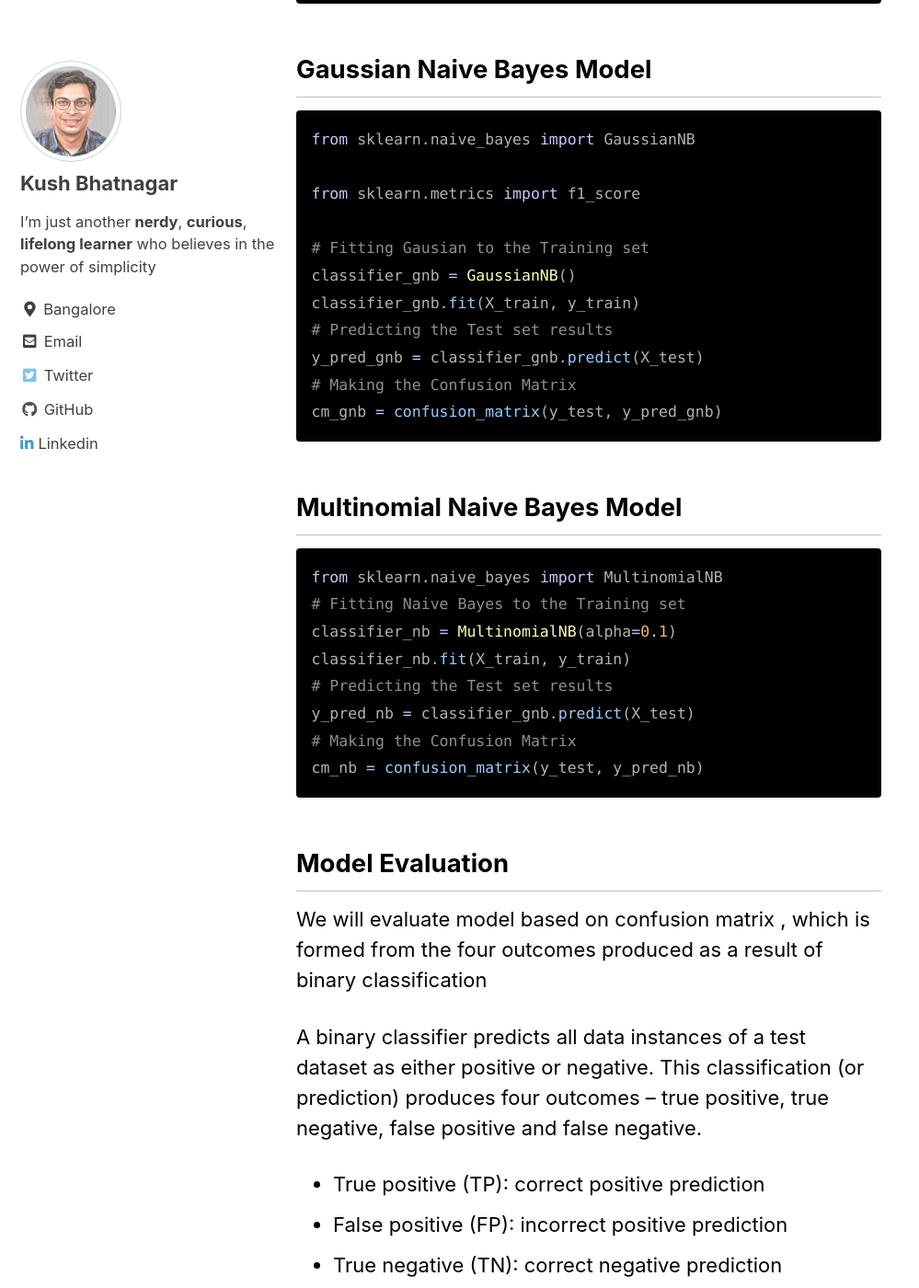
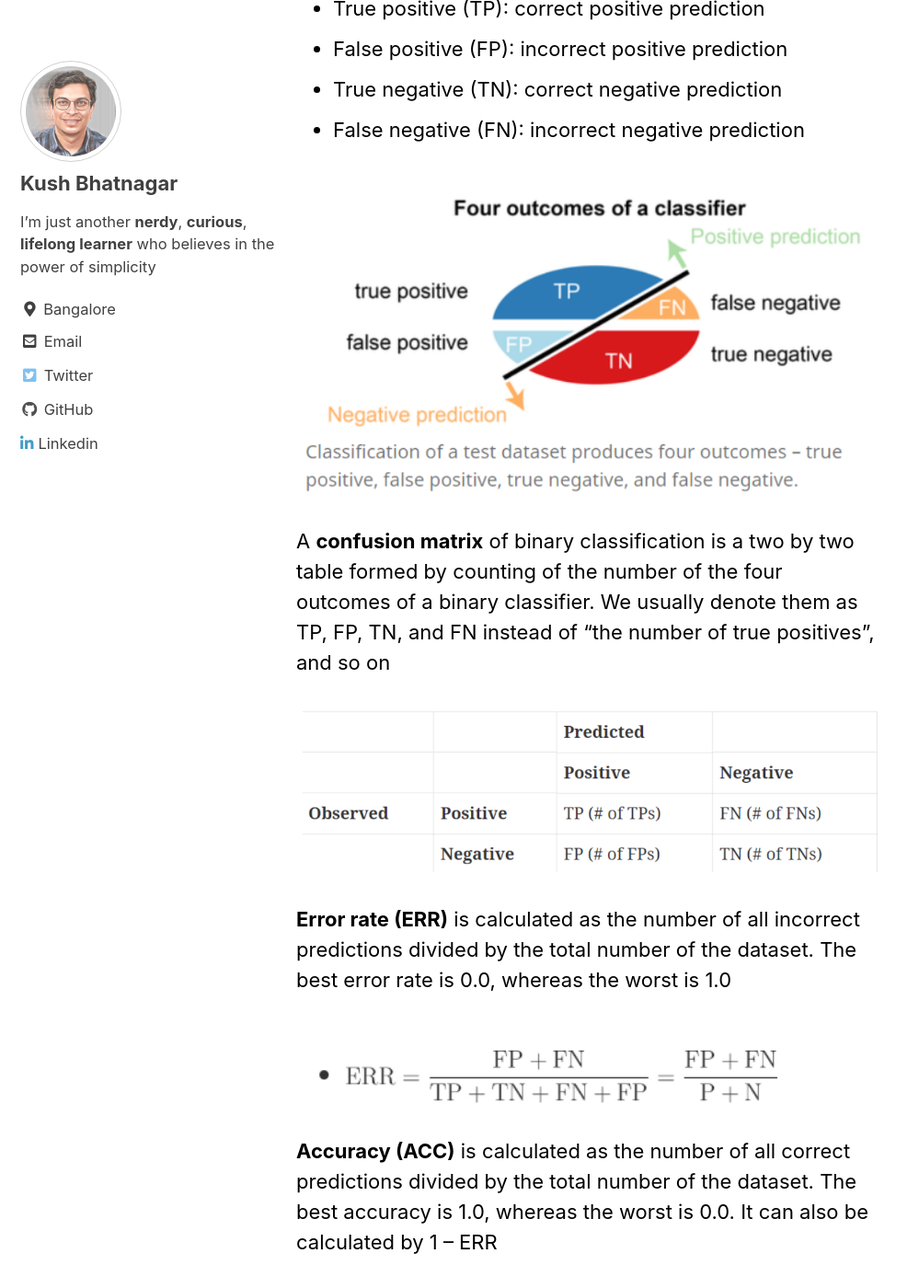
Before and after one commit to KushBhatnagar/kushbhatnagar.github.io, a Jekyll site: the page built from _posts/2020-03-13-regression-test-case-selection-using-ml.md, in a window 1280 px wide and 1400 px high, scrolled down 20567 px. Shown: the whole window at 92% size, without its empty margins (0-999 px from the left). Built offline with Jekyll 4.4.1, drawn with Linux system fonts in a browser that asks for light colours; cached includes are drawn as plain includes; comment, search, counter and statistics services are not loaded; some of the changed text lies outside the part shown.

Commit message:
updating old blogs

````diff
--- a/_posts/2020-03-13-regression-test-case-selection-using-ml.md
+++ b/_posts/2020-03-13-regression-test-case-selection-using-ml.md
@@ -25,9 +26,11 @@
 
 Before going forward let's understand how currently test selection process is happening in HP Cloud Print Platform
 
-> **Note**: Below image is specific to a particular organization but across the industry, the process is somewhat similar to this
 
-<img src="/assets/images/TCSelectionProcess.png">
+<figure>
+<a><img src="/assets/images/TCSelectionProcess.png"></a>
+<figcaption>This image is specific to a particular organization but across the industry, the process is somewhat similar to this</figcaption>
+</figure>
 
 
 **Release Manifest:** It is collection of versioned stuff that is being deployed, configuration settings, and issues/stories/artifacts description which are going to be deployed in particular release.
@@ -53,6 +56,8 @@
 **Step 4:** Based on the impacted functionality list from above two steps SME will now navigate to Test Rail to search relevant test cases
 
 **Step 5:** With the help of domain knowledge and data collected from above steps SME will select the list of test cases from Test Rail
+
+Let’s take a quick look at test data which consists of regression test cases across four release cycles
 
 <img src="/assets/images/sample-data-set.png">
 
@@ -178,10 +183,8 @@
 
 Now we will check **Automation Status** feature , will try to understand that how test cases are selected across releases based on automation status
 
-*Total Number of Automated Test Cases are 236*
-
-
-*Total number of selected test cases which are automated 139*
+- Total Number of Automated Test Cases are **236**
+- Total number of selected test cases which are automated **139**
 
 
 <img src="/assets/images/output_26_2.svg">
@@ -200,6 +203,9 @@
 
 With this it's evident that **Automation Test Cases** feature played a role in test case selection specially when we have lot to test.
 
+*Above EDA looks obvious to many but the intent is to establish a relationship between features and target variable, so that classifier can learn the same pattern*
+{: .notice}
+
 With this we are done with analysis of all categorical data columns present in our data set and all of them looks related to our Target Variable , we will keep all of them in our further analysis.
 
 Let's start with Textual columns , we have following Text columns
@@ -216,12 +222,12 @@
 
 Also , in our data set 'GIT commit Message' is very inconsistent and most of the commit messages are of bug fixing and for these fixes commit messages are either bug ID or bug description which is kind of duplicate of data present in feature 'Bug Description'. We can drop  GIT commit message column also.
 
-> It’s recommended that ‘Commit Messages’ should be there for test cases selection but for this relevant messages should enter at the time of commit and same has to be captured properly in Release Manifest for each releases
+*It’s recommended that ‘Commit Messages’ should be there for test cases selection but for this relevant messages should enter at the time of commit and same has to be captured properly in Release Manifest for each releases*
+{: .notice--warning}
 
 Let's start looking at 'Test Case Title' and 'Test Case Description'
 
 <img src = "/assets/images/output_31_0.svg">
-
 
 
 There are no empty records in Test Case Title but same is not true for Description , majority of the description is empty.
@@ -467,8 +473,8 @@
 To create Corpus we have to perform the following actions
 
 <ol>
-    <li><b>Remove unwanted words</b>: Removal of unwanted words such as <a>special characters</a> and <a>numbers</a> to get only pure text. We will do it by specify our pattern using re library</li>
-    <li><b>Transform words to lowercase</b>: Transform words to lowercase because upper and lower case have diffirent <a>ASCII</a> codes</li>
+    <li><b>Remove unwanted words</b>: Removal of unwanted words such as special characters and numbers to get only pure text. We will do it by specify our pattern using re library</li>
+    <li><b>Transform words to lowercase</b>: Transform words to lowercase because upper and lower case have diffirent ASCII codes</li>
     <li><b>Remove stopwords</b>:Stop words are usually the most common words in a language and they will be irrelevant in determining the nature</li>
     <li><b>Stemming words</b>:Stemming is the process of reducing words to their word stem, base or root form. We use stemming to reduce Bag of Words dimensionality</li>
 </ol>
@@ -510,7 +516,7 @@
 
 For Example :
 
-<img src="images/BagOfWord.png">
+<img src="/assets/images/BagOfWord.png">
 
 
 
@@ -570,169 +576,42 @@
 * Gradient Boosting Model
 * K - Nearest Neighbors Model
 
+After building models we will evaluate our model based on confusion matrix , which is formed from the four outcomes produced as a result of binary classification
 
-```python
-# Splitting the dataset into the Training set and Test set
-from sklearn.model_selection import train_test_split
-X_train, X_test, y_train, y_test = train_test_split(X, y, test_size = 0.20, random_state = 0)
-```
-
-## Logistic Regression Model
-
-
-```python
-# Fitting Logistic Regression to the Training set
-from sklearn.linear_model import LogisticRegression
-from sklearn.metrics import confusion_matrix
-classifier_lr = LogisticRegression(solver='liblinear')
-classifier_lr.fit(X_train,y_train)
-# Predicting the Test set results
-y_pred_lr = classifier_lr.predict(X_test)
-# Making the Confusion Matrix
-cm_lr = confusion_matrix(y_test, y_pred_lr)
-```
-
-## Gaussian Naive Bayes Model
-
-
-```python
-from sklearn.naive_bayes import GaussianNB
-
-from sklearn.metrics import f1_score
-
-# Fitting Gausian to the Training set
-classifier_gnb = GaussianNB()
-classifier_gnb.fit(X_train, y_train)
-# Predicting the Test set results
-y_pred_gnb = classifier_gnb.predict(X_test)
-# Making the Confusion Matrix
-cm_gnb = confusion_matrix(y_test, y_pred_gnb)
-```
-
-## Multinomial Naive Bayes Model
-
-
-```python
-from sklearn.naive_bayes import MultinomialNB
-# Fitting Naive Bayes to the Training set
-classifier_nb = MultinomialNB(alpha=0.1)
-classifier_nb.fit(X_train, y_train)
-# Predicting the Test set results
-y_pred_nb = classifier_gnb.predict(X_test)
-# Making the Confusion Matrix
-cm_nb = confusion_matrix(y_test, y_pred_nb)
-```
-
-## Model Evaluation
-
-We will evaluate model based on confusion matrix , which is formed from the four outcomes produced as a result of binary classification
-
-A binary classifier predicts all data instances of a test dataset as either positive or negative. This classification (or prediction) produces four outcomes – true positive, true negative, false positive and false negative.
+A binary classifier predicts all data instances of a test dataset as either positive or negative. This classification (or prediction) produces four outcomes — true positive, true negative, false positive and false negative.
 
 * True positive (TP): correct positive prediction
 * False positive (FP): incorrect positive prediction
 * True negative (TN): correct negative prediction
 * False negative (FN): incorrect negative prediction
 
-<img src="images/ConfusionMatrix.png">
+<img src="/assets/images/ConfusionMatrix.png">
 
-## Confusion matrix
-A confusion matrix of binary classification is a two by two table formed by counting of the number of the four outcomes of a binary classifier. We usually denote them as TP, FP, TN, and FN instead of “the number of true positives”, and so on
+A **confusion matrix** of binary classification is a two by two table formed by counting of the number of the four outcomes of a binary classifier. We usually denote them as TP, FP, TN, and FN instead of “the number of true positives”, and so on
 
-<img src="images/ConfusionMatrixTable.png">
+<img src="/assets/images/ConfusionMatrixTable.png">
 
-## Error Rate
+**Error rate (ERR)** is calculated as the number of all incorrect predictions divided by the total number of the dataset. The best error rate is 0.0, whereas the worst is 1.0
 
-Error rate (ERR) is calculated as the number of all incorrect predictions divided by the total number of the dataset. The best error rate is 0.0, whereas the worst is 1.0
+<img src="/assets/images/ErrorRate.png">
 
-<img src="images/ErrorRate.png">
+**Accuracy (ACC)** is calculated as the number of all correct predictions divided by the total number of the dataset. The best accuracy is 1.0, whereas the worst is 0.0. It can also be calculated by 1 – ERR
 
-## Accuracy
-Accuracy (ACC) is calculated as the number of all correct predictions divided by the total number of the dataset. The best accuracy is 1.0, whereas the worst is 0.0. It can also be calculated by 1 – ERR
+<img src="/assets/images/AccuracyRate.png">
 
-<img src="images/AccuracyRate.png">
+**F1 Score**
 
-## F1 Score
-
-<img src="images/F1Score.png">
+<img src="/assets/images/F1Score.png">
 
 
-```python
-#Calculating Model Accuracy
-printmd('**Regression Classifier Accuracy Score is {} for Train Data Set**'.format(classifier_lr.score(X_train, y_train)))
-printmd('**Regression Classifier Accuracy Score is {} for Test Data Set**'.format(classifier_lr.score(X_test, y_test)))
-printmd('**Regression Classifier F1 Score is {}**'.format(f1_score(y_test, y_pred_lr)))
-printmd('**Confusion Matrix for Regression Classifer {}**'.format(cm_lr))
-printmd('**--------------------------------------------------------------------------------**')
-printmd('**GaussianNB Classifier Accuracy Score is {} for Train Data Set**'.format(classifier_gnb.score(X_train, y_train)))
-printmd('**GaussianNB Classifier Accuracy Score is {} for Test Data Set**'.format(classifier_gnb.score(X_test, y_test)))
-printmd('**GaussianNB Classifier F1 Score is {}**'.format(f1_score(y_test, y_pred_gnb)))
-printmd('**Confusion Matrix for GaussianNB Classifer {}**'.format(cm_gnb))
-printmd('**--------------------------------------------------------------------------------**')
-printmd('**MultinomialNB Classifier Accuracy Score is {} for Train Data Set**'.format(classifier_nb.score(X_train, y_train)))
-printmd('**MultinomialNB Classifier Accuracy Score is {} for Test Data Set**'.format(classifier_nb.score(X_test, y_test)))
-printmd('**MultinomialNB Classifier F1 Score is {}**'.format(f1_score(y_test, y_pred_nb)))
-printmd('**Confusion Matrix for MultinomialNB Classifer {}**'.format(cm_nb))
+Based on above formulas we can evaluate our models in Train and Test data set
 
-```
-
-
-**Regression Classifier Accuracy Score is 0.9020715630885122 for Train Data Set**
-
-
-
-**Regression Classifier Accuracy Score is 0.8421052631578947 for Test Data Set**
-
-
-
-**Regression Classifier F1 Score is 0.6865671641791046**
-
-
-
-**Confusion Matrix for Regression Classifer [[89 10]
- [11 23]]**
-
-
-
-**--------------------------------------------------------------------------------**
-
-
-
-**GaussianNB Classifier Accuracy Score is 0.8041431261770244 for Train Data Set**
-
-
-
-**GaussianNB Classifier Accuracy Score is 0.7819548872180451 for Test Data Set**
-
-
-
-**GaussianNB Classifier F1 Score is 0.7010309278350516**
-
-
-
-**Confusion Matrix for GaussianNB Classifer [[70 29]
- [ 0 34]]**
-
-
-
-**--------------------------------------------------------------------------------**
-
-
-
-**MultinomialNB Classifier Accuracy Score is 0.8757062146892656 for Train Data Set**
-
-
-
-**MultinomialNB Classifier Accuracy Score is 0.8421052631578947 for Test Data Set**
-
-
-
-**MultinomialNB Classifier F1 Score is 0.7010309278350516**
-
-
-
-**Confusion Matrix for MultinomialNB Classifer [[70 29]
- [ 0 34]]**
+<ol>
+    <li>Regression Classifier F1 Score is <b>68.6</b> </li>
+    <li>MultinomialNB Classifier F1 Score is <b>70.1</b> </li>
+    <li>GaussianNB Classifier F1 Score is <b>70.1</b> </li>
+</ol>
+{: .notice--success}
 
 
 # Last Word !!
@@ -740,4 +619,8 @@
 * Prediction could be improved if we have large data set , becuase then we can apply models like **Decision Tree Model ,Gradient Boosting Model** and **K-Nearest Neighbors Model** . We have checked these models for larger data set and prediction was pretty good
 * Training data can be increase by adding more releases data
 * Above approach can be used as a reference for similar problem statement
-> **To convert this code into utility for test case selection in upcoming releases , data has to be captured in above format i.e. all mentioned fetaures has to be there along with test cases**
+
+**Note** : I have captured very less code snippet for this blog , if interested in actual work then refer this [notebook][notebook-link]
+{: .notice--info}
+
+[notebook-link]:https://github.com/KushBhatnagar/TestCaseSelectionFromML/blob/master/Regression%20Test%20Case%20Selection%20Using%20ML.ipynb
````
Also changed, not shown: other parts of _posts/2020-03-13-regression-test-case-selection-using-ml.md (+1 -0 lines), index.md (+0 -2 lines).
